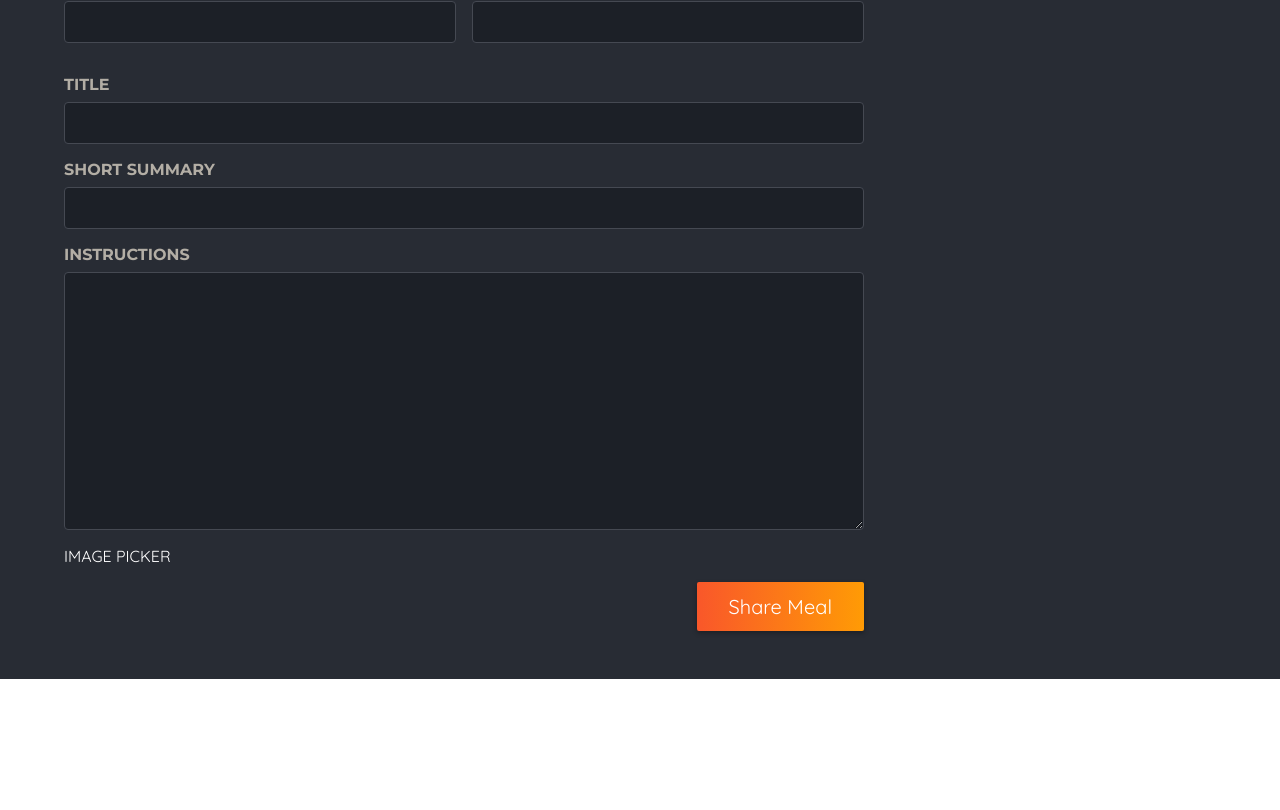
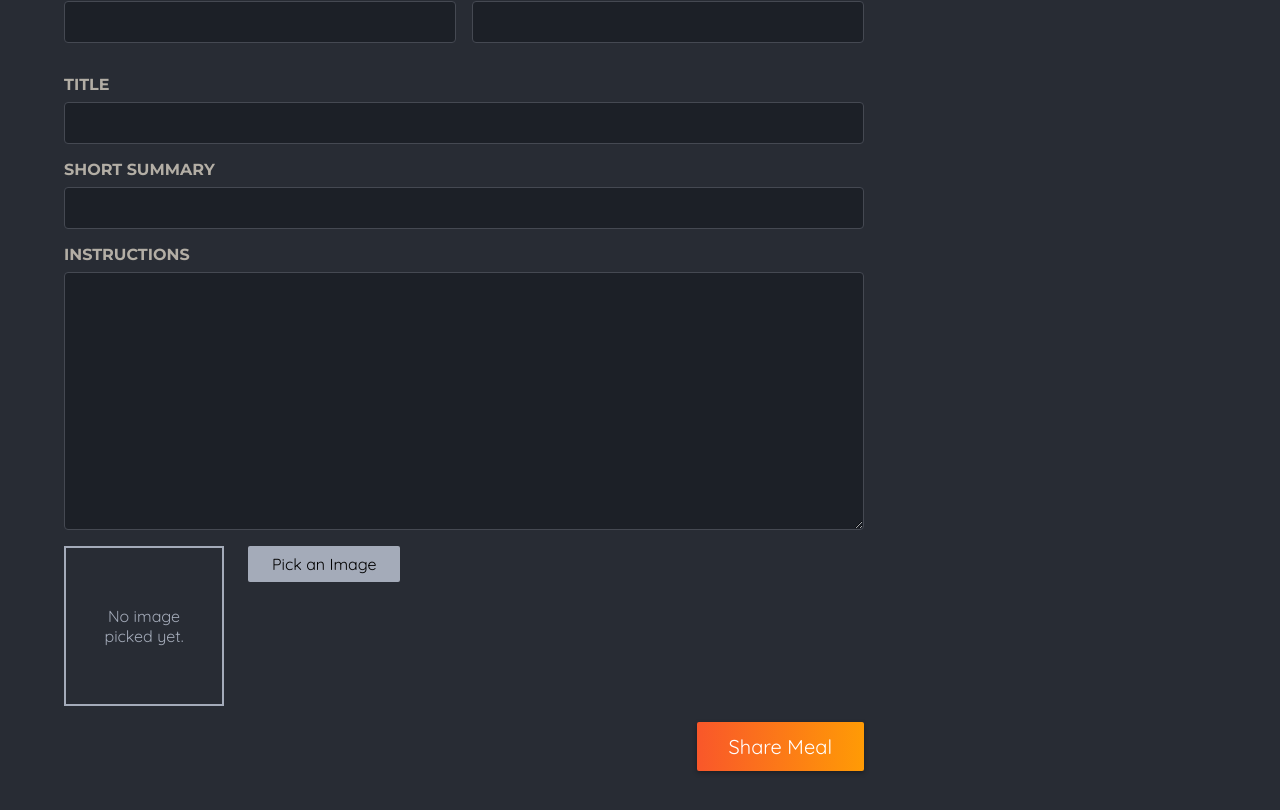
Before and after one commit to Makus14/nextjs-foodies, a Next.js app: page /meals/share in a window 1280 px wide. Shown: the part 290-1100 px from the top of the page. Before the commit the page ends 969 px from the top, so only its background shows below. Built offline with nearby package versions, Linux system fonts and the light colour scheme.

Commit message:
create image picker with preview

```diff
--- a/app/meals/share/page.js
+++ b/app/meals/share/page.js
@@ -1,3 +1,4 @@
+import ImagePicker from "@/components/meals/image-picker";
 import classes from "./page.module.css";
 
 export default function ShareMealPage() {
@@ -38,7 +39,7 @@
               required
             ></textarea>
           </p>
-          IMAGE PICKER
+          <ImagePicker />
           <p className={classes.actions}>
             <button type="submit">Share Meal</button>
           </p>
--- /dev/null
+++ b/components/meals/image-picker.js
@@ -0,0 +1,62 @@
+"use client";
+
+import { useRef, useState } from "react";
+import Image from "next/image";
+
+import classes from "./image-picker.module.css";
+
+export default function ImagePicker({ label, name }) {
+  const [pickedImage, setPickedImage] = useState();
+  const imageInput = useRef();
+
+  function handlePickClick() {
+    imageInput.current.click();
+  }
+
+  function handleImageChange(event) {
+    const file = event.target.files[0];
+
+    if (!file) {
+      setPickedImage(null);
+      return;
+    }
+
+    const fileReader = new FileReader();
+
+    fileReader.onload = () => {
+      setPickedImage(fileReader.result);
+    };
+
+    fileReader.readAsDataURL(file);
+  }
+
+  return (
+    <div className={classes.picker}>
+      <label htmlFor={name}>{label}</label>
+      <div className={classes.controls}>
+        <div className={classes.preview}>
+          {!pickedImage && <p>No image picked yet.</p>}
+          {pickedImage && (
+            <Image src={pickedImage} alt="image selected by the user" fill />
+          )}
+        </div>
+        <input
+          className={classes.input}
+          type="file"
+          id={name}
+          accept="image/png, image/jpeg"
+          name={name}
+          ref={imageInput}
+          onChange={handleImageChange}
+        />
+        <button
+          className={classes.button}
+          type="button"
+          onClick={handlePickClick}
+        >
+          Pick an Image
+        </button>
+      </div>
+    </div>
+  );
+}
```
